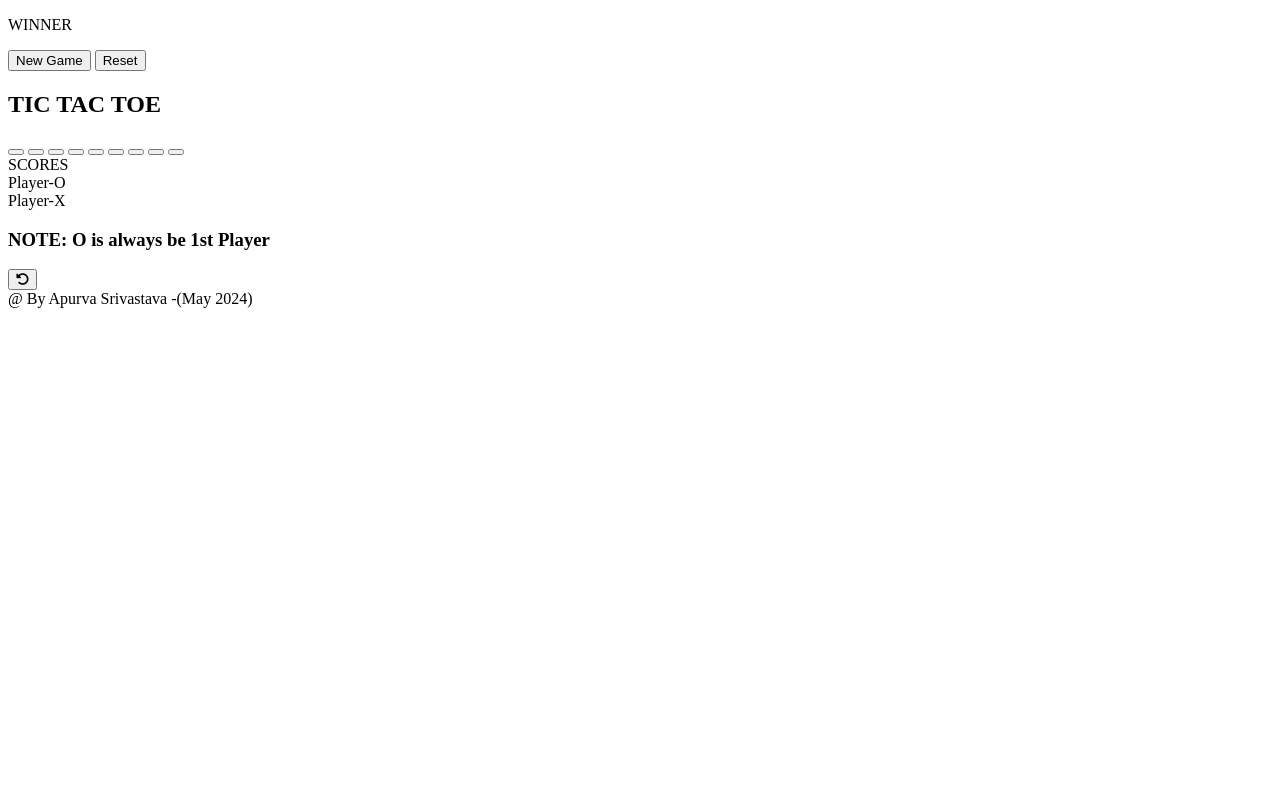
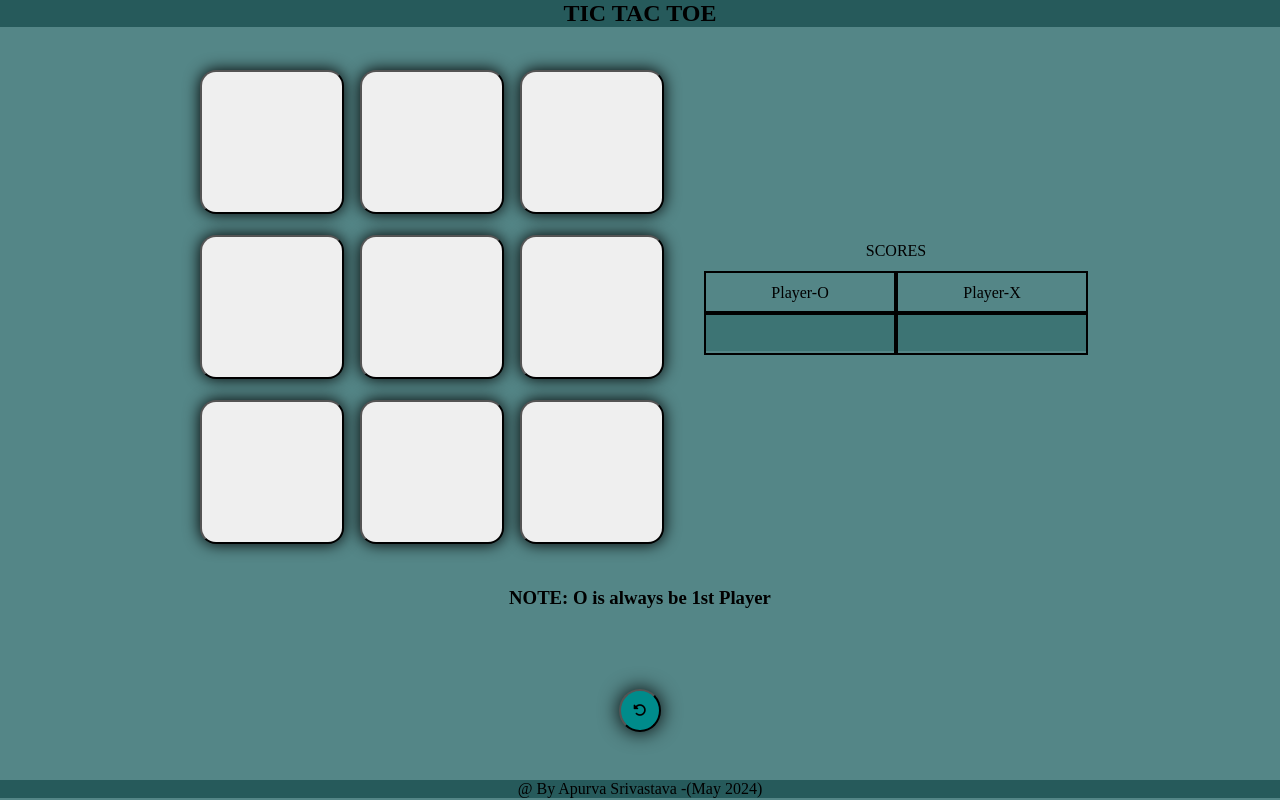
Before and after one commit to apurva-sri/TIC-TAC-TOE-GAME, a plain HTML site: page 1-ticTacToe.html in a window 1280 px wide. Drawn offline with Linux system fonts and the light colour scheme; the site is published under a folder, as on GitHub Pages, so addresses that start at the root find nothing.

Commit message:
changeinlink

```diff
--- a/1-ticTacToe.html
+++ b/1-ticTacToe.html
@@ -4,7 +4,7 @@
     <meta charset="UTF-8">
     <meta name="viewport" content="width=device-width, initial-scale=1.0">
     <title>TIC TAC TOE</title>
-    <link rel="stylesheet" href="/1-ticTacToe.css">
+    <link rel="stylesheet" href="1-ticTacToe.css">
     <link rel="stylesheet" href="https://cdnjs.cloudflare.com/ajax/libs/font-awesome/6.5.2/css/all.min.css" integrity="sha512-SnH5WK+bZxgPHs44uWIX+LLJAJ9/2PkPKZ5QiAj6Ta86w+fsb2TkcmfRyVX3pBnMFcV7oQPJkl9QevSCWr3W6A==" crossorigin="anonymous" referrerpolicy="no-referrer" />
 </head>
 <body>
@@ -55,6 +55,6 @@
 
 <footer>@ By Apurva Srivastava -(May 2024)</footer>
 
-    <script src="/1-ticTacToe.js"></script>
+    <script src="1-ticTacToe.js"></script>
 </body>
 </html>
```
